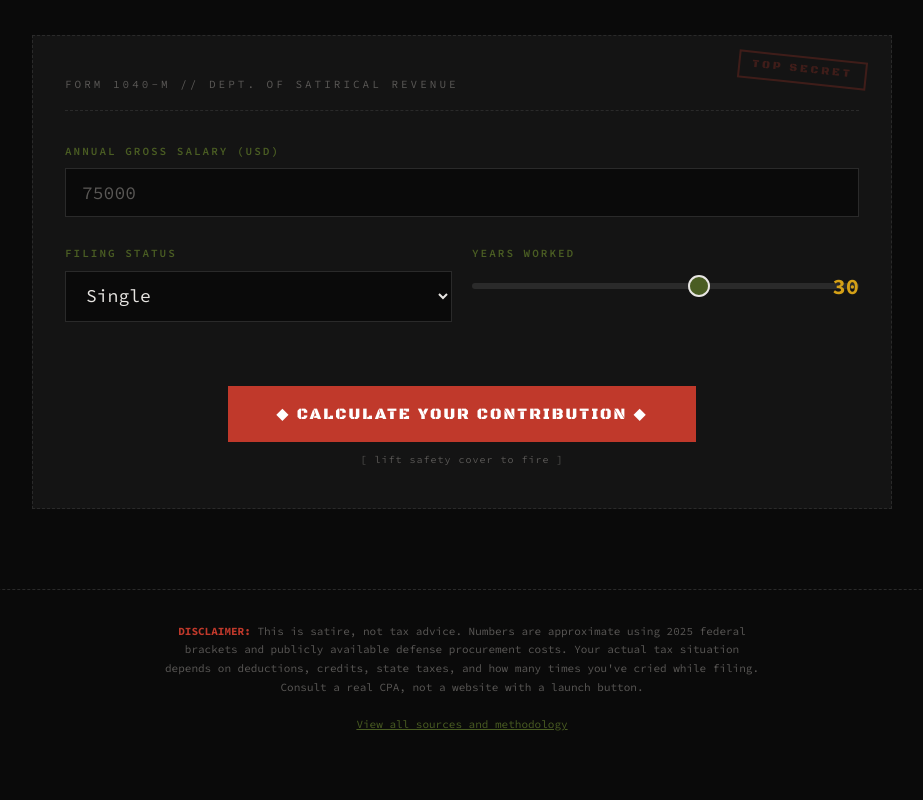
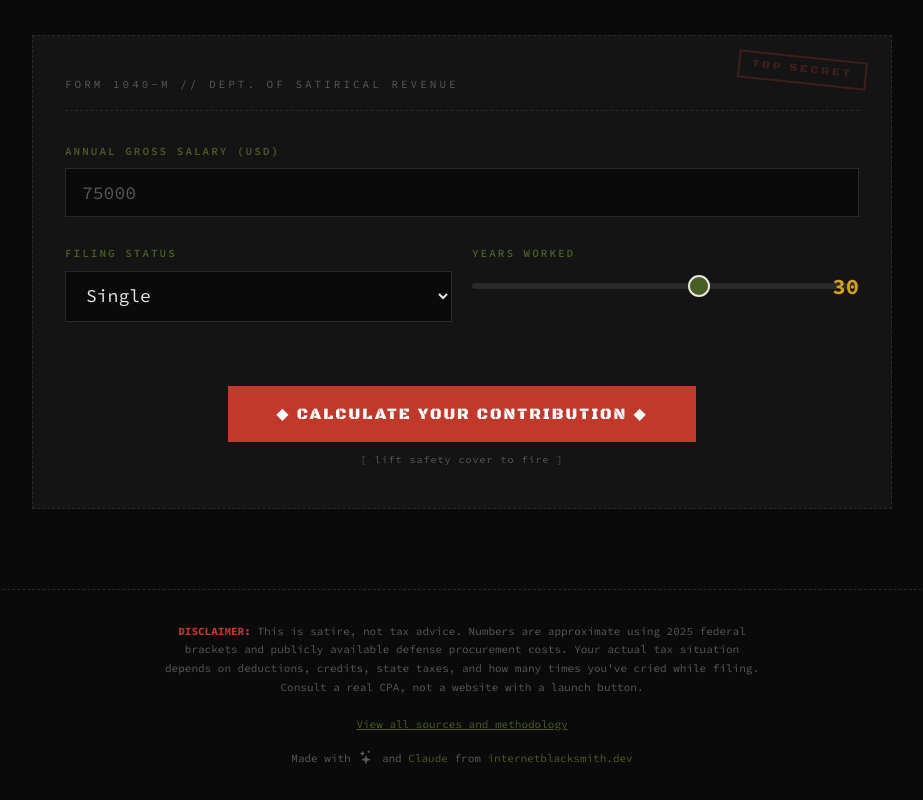
Before and after one commit to internetblacksmith/tax_to_missile, a plain HTML site: page index.html in a window 1280 px wide. Shown: the part 845-1645 px from the top of the page, without its empty margins (178-1101 px from the left). Before the commit the page ends 1611 px from the top, so only its background shows below. Drawn offline with Linux system fonts and the light colour scheme.

Commit message:
feat: add footer attribution with Claude sparkle and portfolio link
Co-Authored-By: Claude Opus 4.6 <noreply@anthropic.com>

```diff
--- a/index.html
+++ b/index.html
@@ -688,6 +688,27 @@ footer {
   color: var(--red);
 }
 
+.attribution {
+  font-size: 11px;
+  color: var(--text-muted);
+  margin-top: 16px;
+}
+
+.attribution a {
+  color: var(--olive);
+  text-decoration: none;
+}
+
+.attribution a:hover {
+  color: var(--text);
+  text-decoration: underline;
+}
+
+.attribution svg {
+  vertical-align: -2px;
+  margin: 0 2px;
+}
+
 /* Responsive */
 @media (max-width: 600px) {
   .form-row { grid-template-columns: 1fr; }
@@ -1141,6 +1162,9 @@ footer {
       state taxes, and how many times you've cried while filing. Consult a real CPA, not a website with a launch button.
       <br><br>
       <button class="sources-footer-link" id="open-sources">View all sources and methodology</button>
+    </p>
+    <p class="attribution">
+      Made with <svg xmlns="http://www.w3.org/2000/svg" width="14" height="14" fill="currentColor" viewBox="0 0 16 16"><path d="M7.657 6.247c.11-.33.576-.33.686 0l.645 1.937a2.89 2.89 0 0 0 1.829 1.828l1.936.645c.33.11.33.576 0 .686l-1.937.645a2.89 2.89 0 0 0-1.828 1.829l-.645 1.936a.361.361 0 0 1-.686 0l-.645-1.937a2.89 2.89 0 0 0-1.828-1.828l-1.937-.645a.361.361 0 0 1 0-.686l1.937-.645a2.89 2.89 0 0 0 1.828-1.828zM3.794 1.148a.217.217 0 0 1 .412 0l.387 1.162c.173.518.579.924 1.097 1.097l1.162.387a.217.217 0 0 1 0 .412l-1.162.387A1.73 1.73 0 0 0 4.593 5.69l-.387 1.162a.217.217 0 0 1-.412 0L3.407 5.69A1.73 1.73 0 0 0 2.31 4.593l-1.162-.387a.217.217 0 0 1 0-.412l1.162-.387A1.73 1.73 0 0 0 3.407 2.31zM10.863.099a.145.145 0 0 1 .274 0l.258.774c.115.346.386.617.732.732l.774.258a.145.145 0 0 1 0 .274l-.774.258a1.16 1.16 0 0 0-.732.732l-.258.774a.145.145 0 0 1-.274 0l-.258-.774a1.16 1.16 0 0 0-.732-.732L9.1 2.137a.145.145 0 0 1 0-.274l.774-.258c.346-.115.617-.386.732-.732z"/></svg> and <a href="https://www.anthropic.com/claude" target="_blank" rel="noopener">Claude</a> from <a href="https://internetblacksmith.dev" target="_blank" rel="noopener">internetblacksmith.dev</a>
     </p>
   </div>
 </footer>
```
